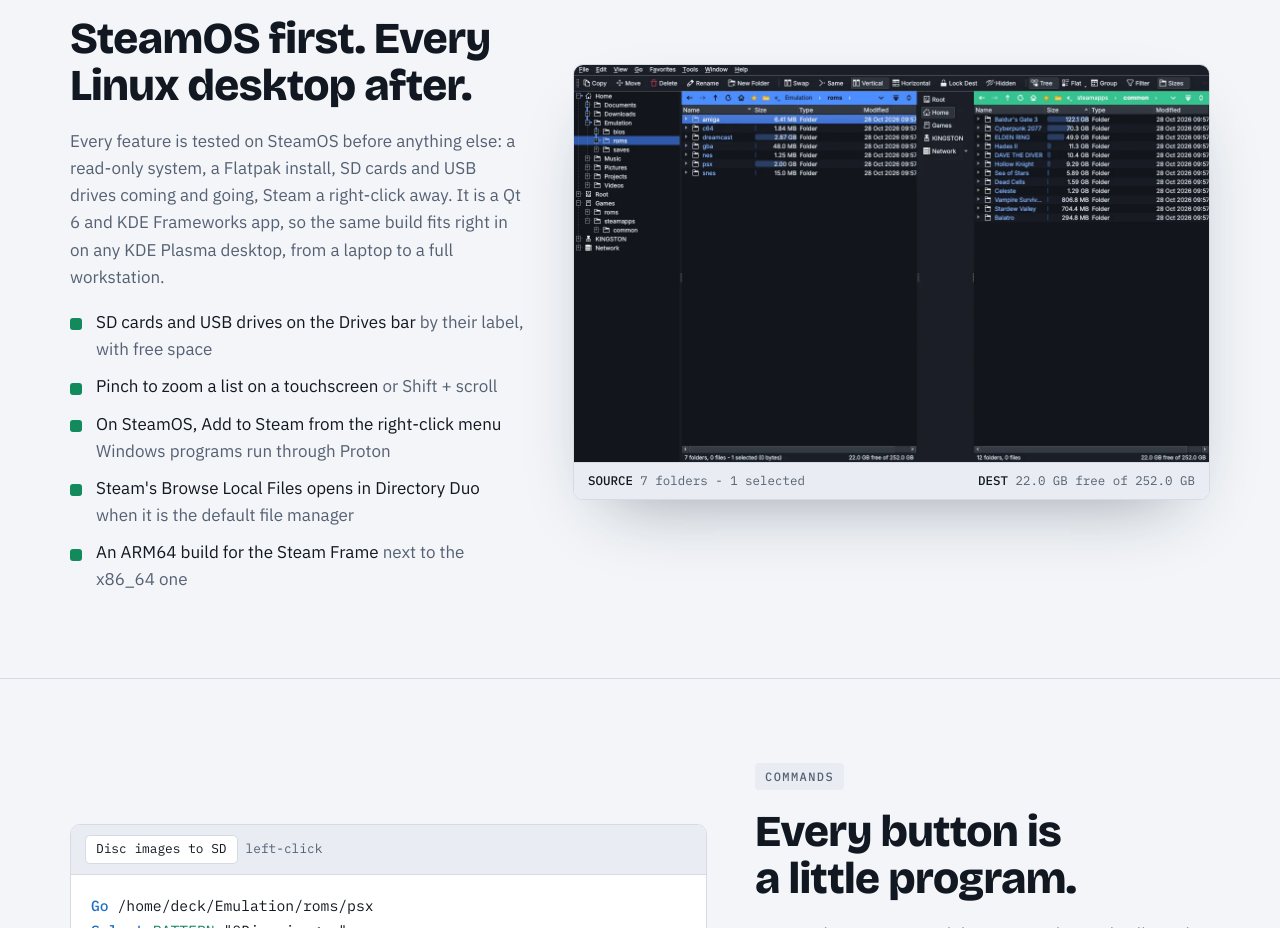
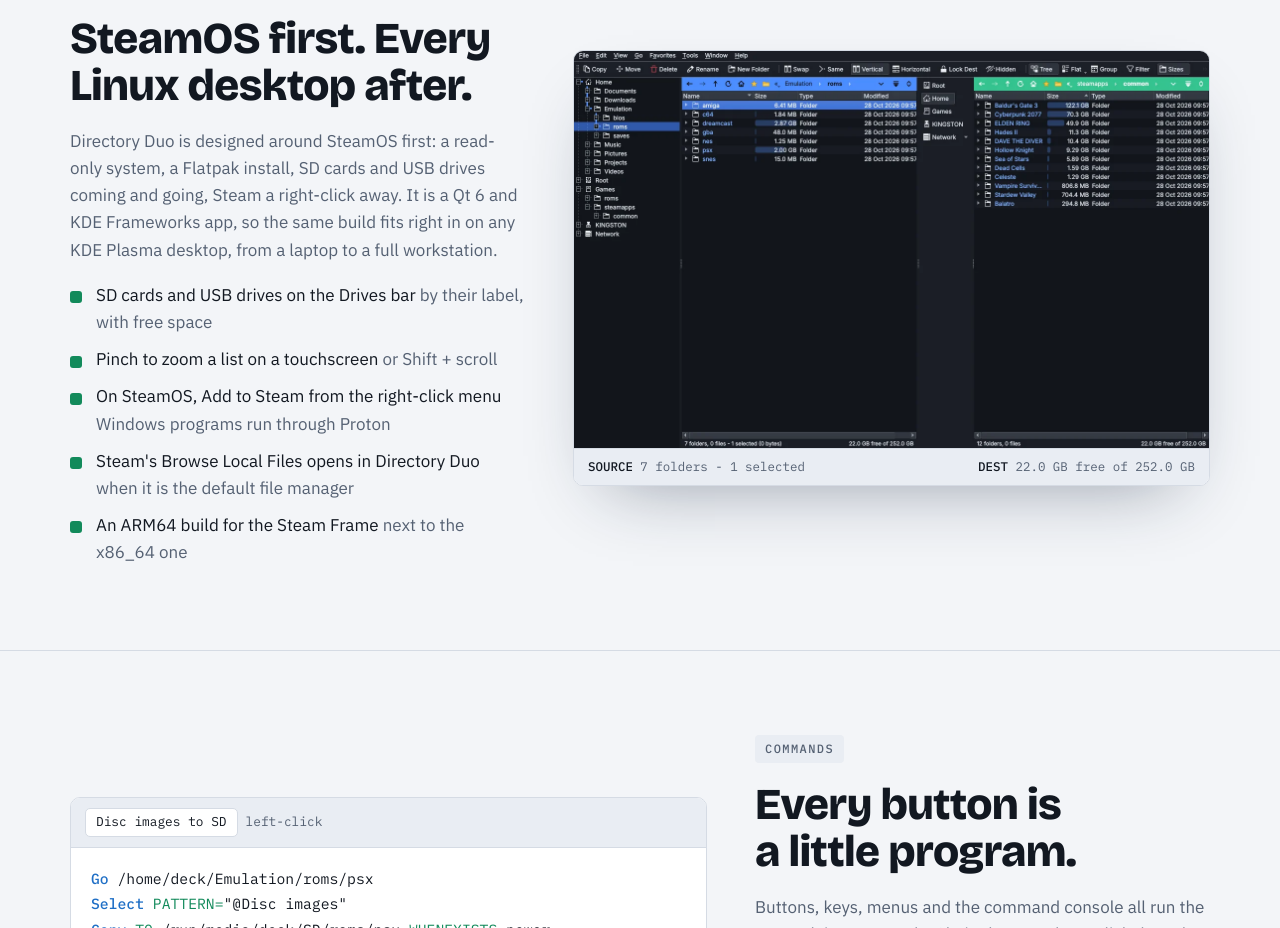
Before and after one commit to darkuni/dirduo, a plain HTML site: page website/index.html in a window 1280 px wide. Shown: the part 6883-7811 px from the top of the page. Drawn offline with nearby package versions, Linux system fonts and the light colour scheme.

Commit message:
Website: SteamOS-first wording
Co-Authored-By: Claude Opus 5.5 <noreply@anthropic.com>
Claude-Session: https://claude.ai/code/session_01KtexyUk2DYErFCZcjwPLj1

```diff
--- a/website/index.html
+++ b/website/index.html
@@ -498,7 +498,7 @@ footer .brand { font-size: 1rem; }
       <div class="text">
         <span class="role">SteamOS first</span>
         <h2>SteamOS first. Every Linux desktop after.</h2>
-        <p>Every feature is tested on SteamOS before anything else: a read-only system, a Flatpak install, SD cards and USB drives coming and going, Steam a right-click away. It is a Qt 6 and KDE Frameworks app, so the same build fits right in on any KDE Plasma desktop, from a laptop to a full workstation.</p>
+        <p>Directory Duo is designed around SteamOS first: a read-only system, a Flatpak install, SD cards and USB drives coming and going, Steam a right-click away. It is a Qt 6 and KDE Frameworks app, so the same build fits right in on any KDE Plasma desktop, from a laptop to a full workstation.</p>
         <ul class="ticks">
           <li>SD cards and USB drives on the Drives bar <span>by their label, with free space</span></li>
           <li>Pinch to zoom a list on a touchscreen <span>or Shift + scroll</span></li>
```
